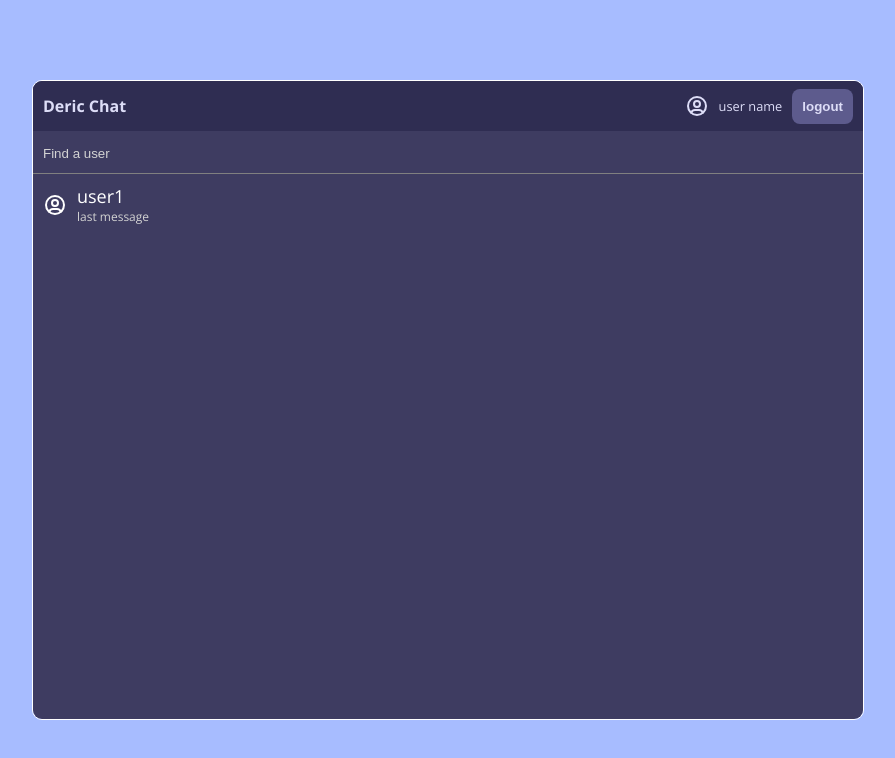
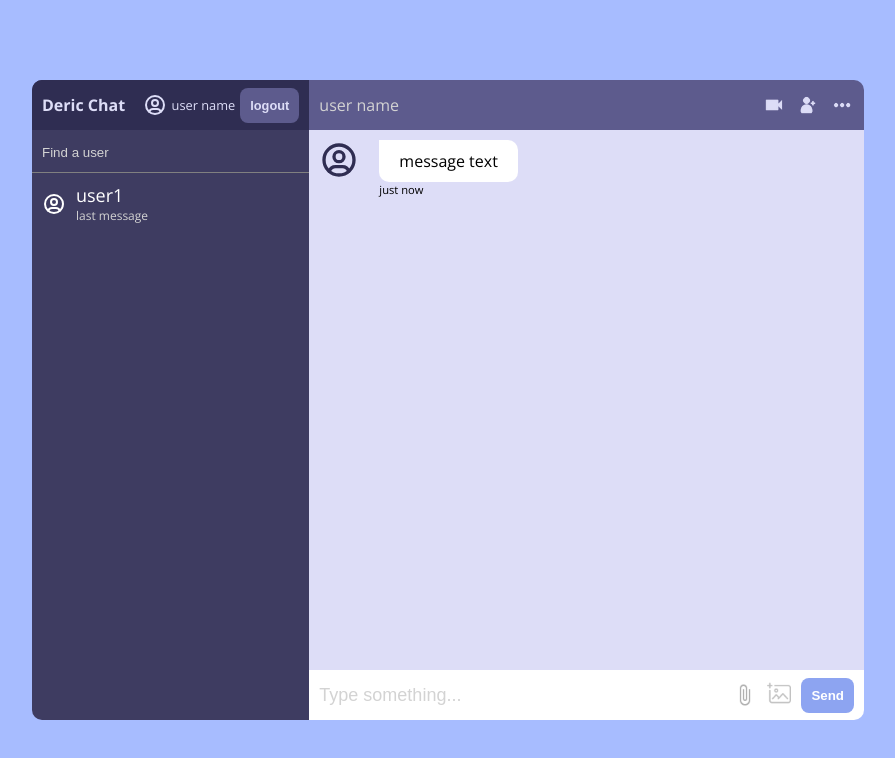
Before and after one commit to muhammadderic/realtime-private-chat-app, a React (Create React App) app: page / in a window 1280 px wide. Shown: the top 758 px of the page, without its empty margins (192-1087 px from the left). Built offline with nearby package versions, Linux system fonts and the light colour scheme.

Commit message:
Create home page's content - chat

```diff
--- /dev/null
+++ b/src/components/Chat.jsx
@@ -0,0 +1,24 @@
+import Cam from "../img/cam.png";
+import Add from "../img/add.png";
+import More from "../img/more.png";
+import Messages from "./Messages";
+import Input from "./Input";
+
+function Chat() {
+  return (
+    <div className="chat">
+      <div className="chatInfo">
+        <span>user name</span>
+        <div className="chatIcons">
+          <img src={Cam} alt="" />
+          <img src={Add} alt="" />
+          <img src={More} alt="" />
+        </div>
+      </div>
+      <Messages />
+      <Input />
+    </div>
+  )
+}
+
+export default Chat;
--- /dev/null
+++ b/src/components/Input.jsx
@@ -0,0 +1,27 @@
+import Attach from "../img/attach.png";
+import Img from "../img/img.png";
+
+function Input() {
+  return (
+    <div className="input">
+      <input
+        type="text"
+        placeholder="Type something..."
+      />
+      <div className="send">
+        <img src={Attach} alt="" />
+        <input
+          type="file"
+          style={{ display: "none" }}
+          id="file"
+        />
+        <label htmlFor="file">
+          <img src={Img} alt="" />
+        </label>
+        <button >Send</button>
+      </div>
+    </div>
+  )
+}
+
+export default Input;
--- /dev/null
+++ b/src/components/Message.jsx
@@ -0,0 +1,20 @@
+function Message() {
+  return (
+    <div className="message">
+      <div className="messageInfo">
+        <svg xmlns="http://www.w3.org/2000/svg" class="icon icon-tabler icon-tabler-user-circle" width="24" height="24" viewBox="0 0 24 24" stroke-width="2" stroke="currentColor" fill="none" stroke-linecap="round" stroke-linejoin="round">
+          <path stroke="none" d="M0 0h24v24H0z" fill="none"></path>
+          <path d="M12 12m-9 0a9 9 0 1 0 18 0a9 9 0 1 0 -18 0"></path>
+          <path d="M12 10m-3 0a3 3 0 1 0 6 0a3 3 0 1 0 -6 0"></path>
+          <path d="M6.168 18.849a4 4 0 0 1 3.832 -2.849h4a4 4 0 0 1 3.834 2.855"></path>
+        </svg>
+      </div>
+      <div className="messageContent">
+        <p>message text</p>
+        <span>just now</span>
+      </div>
+    </div>
+  )
+}
+
+export default Message;
--- /dev/null
+++ b/src/components/Messages.jsx
@@ -0,0 +1,11 @@
+import Message from "./Message";
+
+function Messages() {
+  return (
+    <div className="messages">
+      <Message />
+    </div>
+  )
+}
+
+export default Messages;
--- a/src/pages/Home.jsx
+++ b/src/pages/Home.jsx
@@ -1,3 +1,4 @@
+import Chat from "../components/Chat";
 import Sidebar from "../components/Sidebar";
 
 function Home() {
@@ -5,6 +6,7 @@ function Home() {
     <div className='home'>
       <div className="container">
         <Sidebar />
+        <Chat />
       </div>
     </div>
   )
--- a/src/styles.scss
+++ b/src/styles.scss
@@ -107,7 +107,6 @@ body {
   justify-content: center;
 
   .container {
-    border: 1px solid white;
     border-radius: 10px;
     width: 65%;
     height: 80%;
@@ -135,7 +134,7 @@ body {
         .user {
           display: flex;
           align-items: center;
-          gap: 10px;
+          gap: 5px;
 
           span {
             font-size: .8rem;
@@ -143,6 +142,7 @@ body {
 
           button {
             @include button();
+            font-size: .8rem;
             background-color: #5d5b8d;
             color: #ddddf7;
             border: none;
@@ -202,5 +202,125 @@ body {
         }
       }
     }
+
+    .chat {
+      flex: 2;
+
+      .chatInfo {
+        height: 50px;
+        background-color: #5d5b8d;
+        display: flex;
+        align-items: center;
+        justify-content: space-between;
+        padding: 10px;
+        color: lightgray;
+
+        .chatIcons {
+          display: flex;
+          gap: 10px;
+
+          img {
+            height: 24px;
+            cursor: pointer;
+          }
+        }
+      }
+
+      .messages {
+        background-color: #ddddf7;
+        padding: 10px;
+        height: calc(100% - 100px);
+        overflow: scroll;
+
+        .message {
+          display: flex;
+          gap: 20px;
+          margin-bottom: 20px;
+
+          .messageInfo {
+            display: flex;
+            flex-direction: column;
+            color: gray;
+            font-weight: 300;
+
+            svg {
+              width: 40px;
+              height: 40px;
+              border-radius: 50%;
+              stroke: #2f2d52;
+              object-fit: cover;
+            }
+          }
+
+          .messageContent {
+            max-width: 80%;
+            display: flex;
+            flex-direction: column;
+
+            p {
+              background-color: white;
+              padding: 10px 20px;
+              border-radius: 0px 10px 10px 10px;
+              max-width: max-content;
+            }
+
+            span {
+              font-size: .7rem;
+            }
+          }
+
+          &.owner {
+            flex-direction: row-reverse;
+
+            .messageContent {
+              align-items: flex-end;
+
+              p {
+                background-color: #8da4f1;
+                color: white;
+                border-radius: 10px 0px 10px 10px;
+              }
+            }
+          }
+        }
+      }
+
+      .input {
+        height: 50px;
+        background-color: white;
+        padding: 10px;
+        display: flex;
+        align-items: center;
+        justify-content: space-between;
+
+        input {
+          width: 100%;
+          border: none;
+          outline: none;
+          color: #2f2d52;
+          font-size: 18px;
+
+          &::placeholder {
+            color: lightgray;
+          }
+        }
+
+        .send {
+          display: flex;
+          align-items: center;
+          gap: 10px;
+
+          img {
+            height: 24px;
+            cursor: pointer;
+          }
+
+          button {
+            @include button();
+            background-color: #8da4f1;
+          }
+        }
+      }
+    }
   }
 }
```
